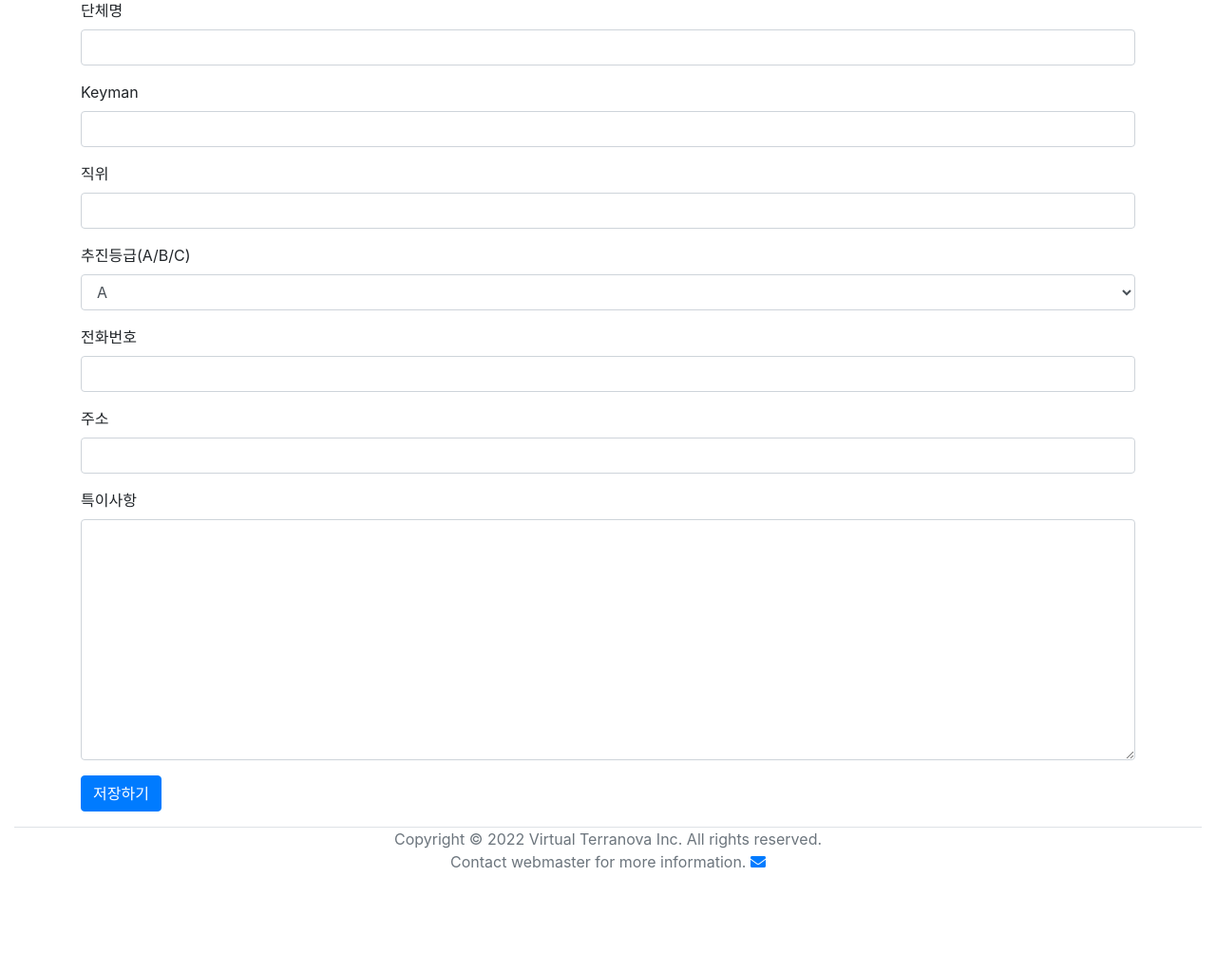
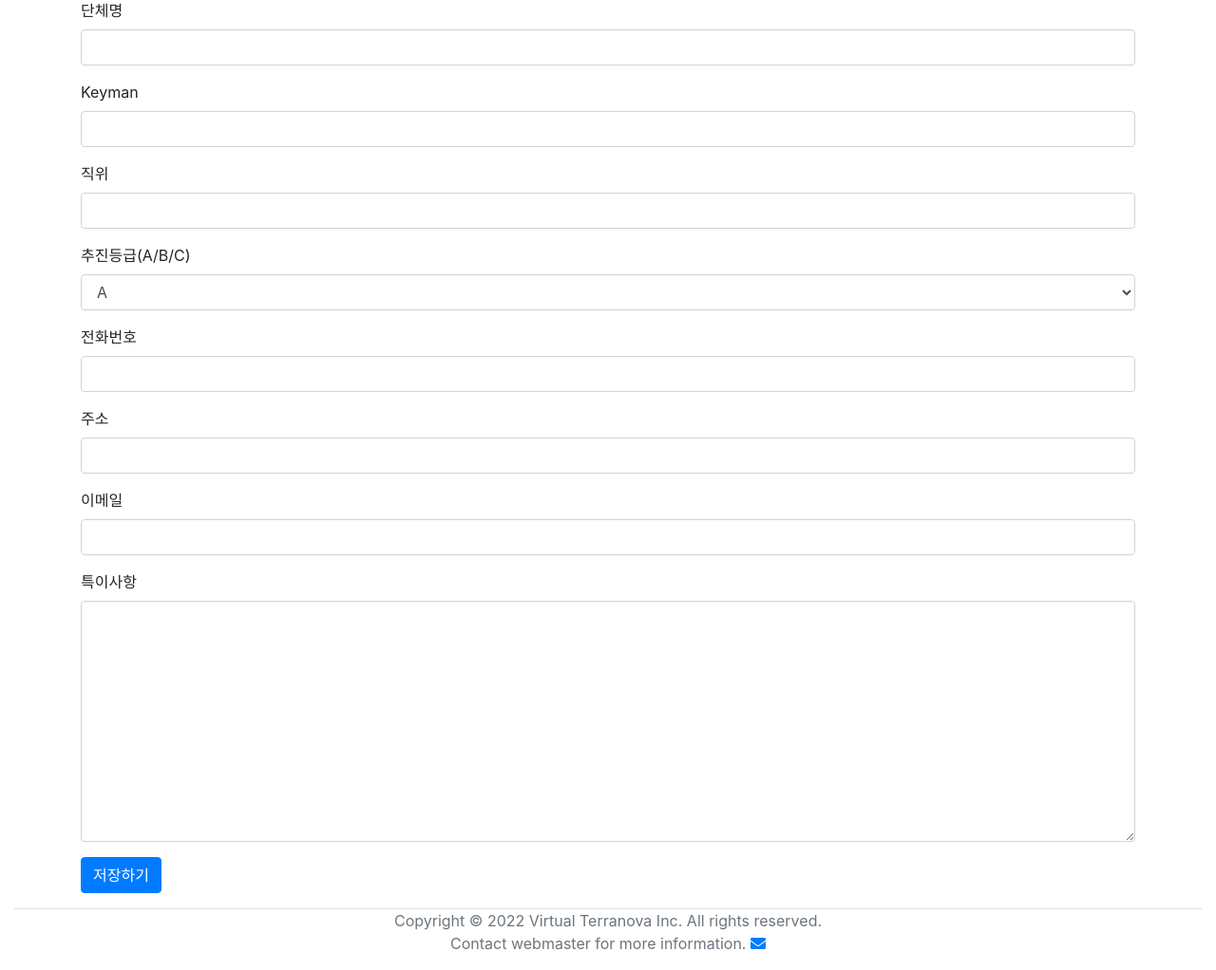
Before and after one commit to neworld0/neworld, a Django app: page /neworld/customer/create/ in a window 1280 px wide. Shown: the part 122-1144 px from the top of the page at 95% size. Before the commit the page ends 1037 px from the top, so only its background shows below. Run offline with Django 3.2, Linux system fonts and the light colour scheme; the visitor is signed in with stand-in values (Sample User, id 1); data comes from the database, SQL or seed files in the repository; some libraries are stand-ins or nearby versions.

Commit message:
bug fixed 2022020401

```diff
--- a/neworld/forms.py
+++ b/neworld/forms.py
@@ -51,7 +51,7 @@ class ResearchForm(forms.ModelForm):
 class CustomerForm(forms.ModelForm):
     class Meta:
         model = Customer
-        fields = ['name', 'keyman', 'position', 'grade', 'tel', 'address', 'remark']
+        fields = ['name', 'keyman', 'position', 'grade', 'tel', 'address', 'email', 'remark']
         labels = {
             'name': '단체명',
             'keyman': 'Keyman',
@@ -59,6 +59,7 @@ class CustomerForm(forms.ModelForm):
             'grade': '추진등급(A/B/C)',
             'tel': '전화번호',
             'address': '주소',
+            'email': '이메일',
             'remark': '특이사항',
         }
 
--- a/neworld/models.py
+++ b/neworld/models.py
@@ -173,6 +173,7 @@ class Customer(models.Model):
     grade = models.CharField(max_length=2)
     tel = models.TextField(null=True, blank=True)
     address = models.TextField(null=True, blank=True)
+    email = models.EmailField(null=True, blank=True)
     remark = models.TextField(null=True, blank=True)
     create_date = models.DateTimeField(auto_now_add=True)
     modify_date = models.DateTimeField(null=True, blank=True)
--- a/neworld/views/customer_views.py
+++ b/neworld/views/customer_views.py
@@ -22,7 +22,7 @@ def customer(request):
     if so == 'recommend':
         customer_list = Customer.objects.annotate(num_voter=Count('voter')).order_by('-num_voter', '-create_date')
     elif so == 'popular':
-        customer_list = Customer.objects.annotate(num_answer=Count('activity')).order_by('-num_activity', '-create_date')
+        customer_list = Customer.objects.annotate(num_activity=Count('activity')).order_by('-num_activity', '-create_date')
     else:  # recent
         customer_list = Customer.objects.order_by('-create_date')
     # 검색
--- a/templates/neworld/customer_form.html
+++ b/templates/neworld/customer_form.html
@@ -52,6 +52,11 @@
                    value="{{ form.position.value|default_if_none:'' }}">
         </div>
         <div class="form-group">
+            <label for="email">이메일</label>
+            <input type="text" class="form-control" name="email" id="email"
+                   value="{{ form.position.value|default_if_none:'' }}">
+        </div>
+        <div class="form-group">
             <label for="remark">특이사항</label>
             <textarea class="form-control" name="remark"
                       id="remark" rows="10">{{ form.remark.value|default_if_none:'' }}</textarea>
```
Also changed, not shown: neworld/migrations/0017_customer_email.py (added).
